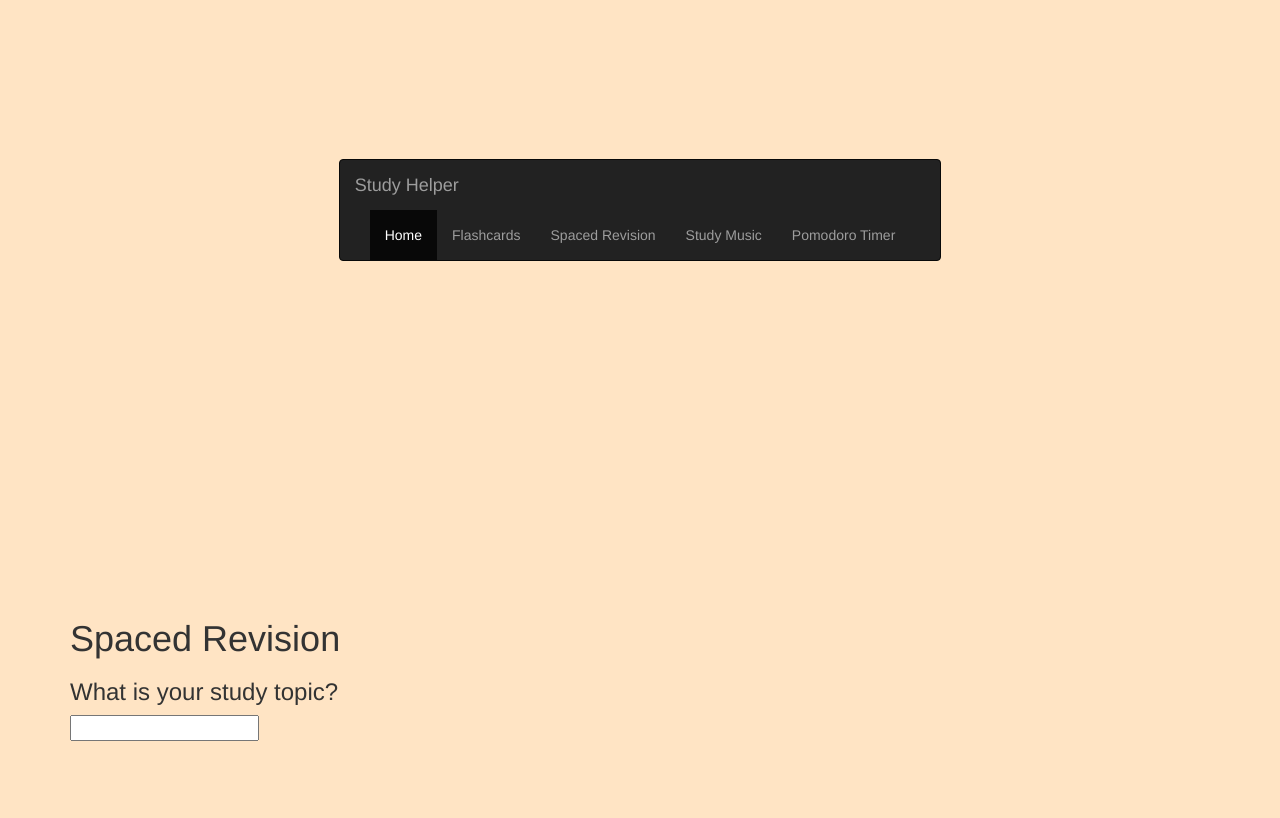
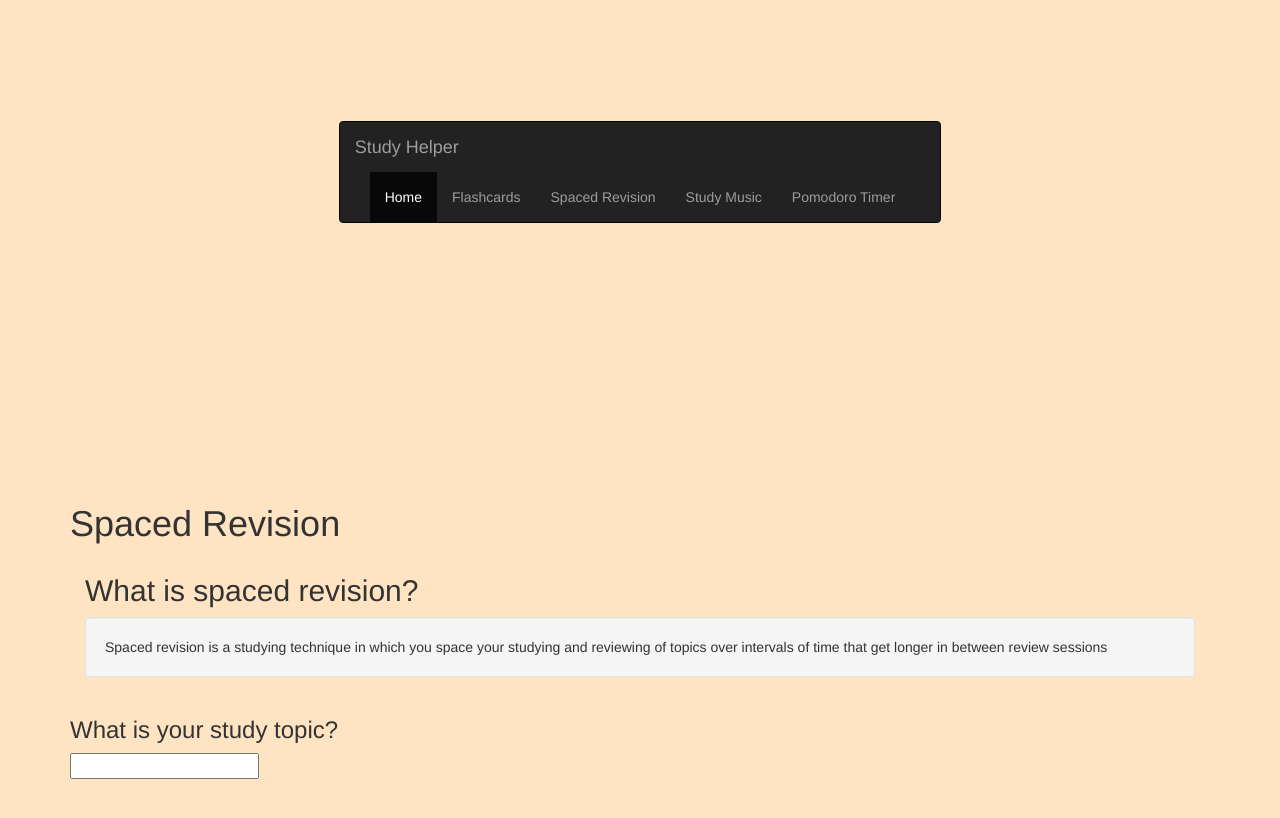
Before and after one commit to amdequit/MarinaHacks22.github.io, a Jekyll site: the page spacedrevision.html, which Jekyll copies as it is, in a window 1280 px wide. Shown: the top 818 px of the page. Built offline with Jekyll 4.4.1, drawn with Linux system fonts in a browser that asks for light colours.

Commit message:
Update spacedrevision.html
contents

```diff
--- a/spacedrevision.html
+++ b/spacedrevision.html
@@ -56,8 +56,14 @@
 
     <header>
       <div class="container">
-        <div class=""nav">
+        <div class=""nav>
           <h1>Spaced Revision</h1>
+          <div class="container-fluid">
+            <h2>What is spaced revision?</h2>
+            <div class="well">Spaced revision is a studying technique in which you space
+                 your studying and reviewing of topics over intervals of time that get
+                 longer in between review sessions  </div>
+          </div>
             <form>
                 <h3>What is your study topic?</h3>
                 <input type="text" name="textbox" value=" ">
```
